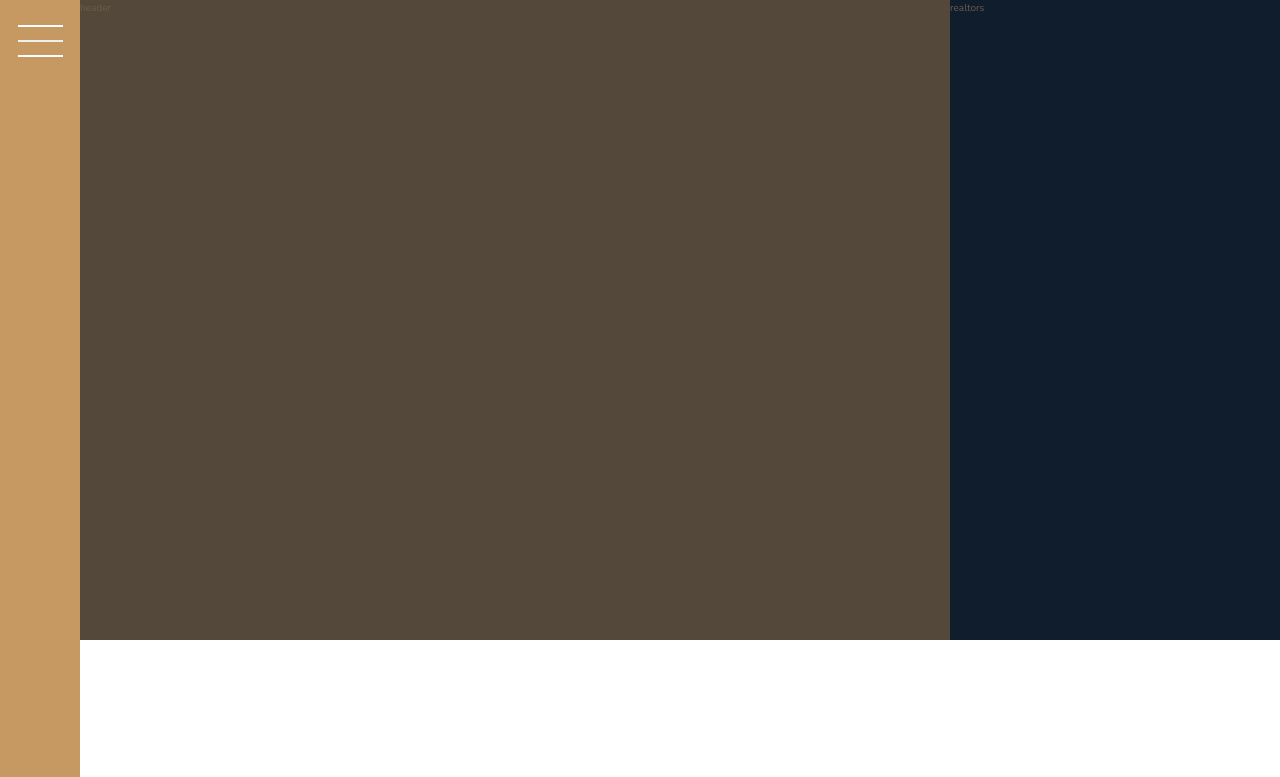
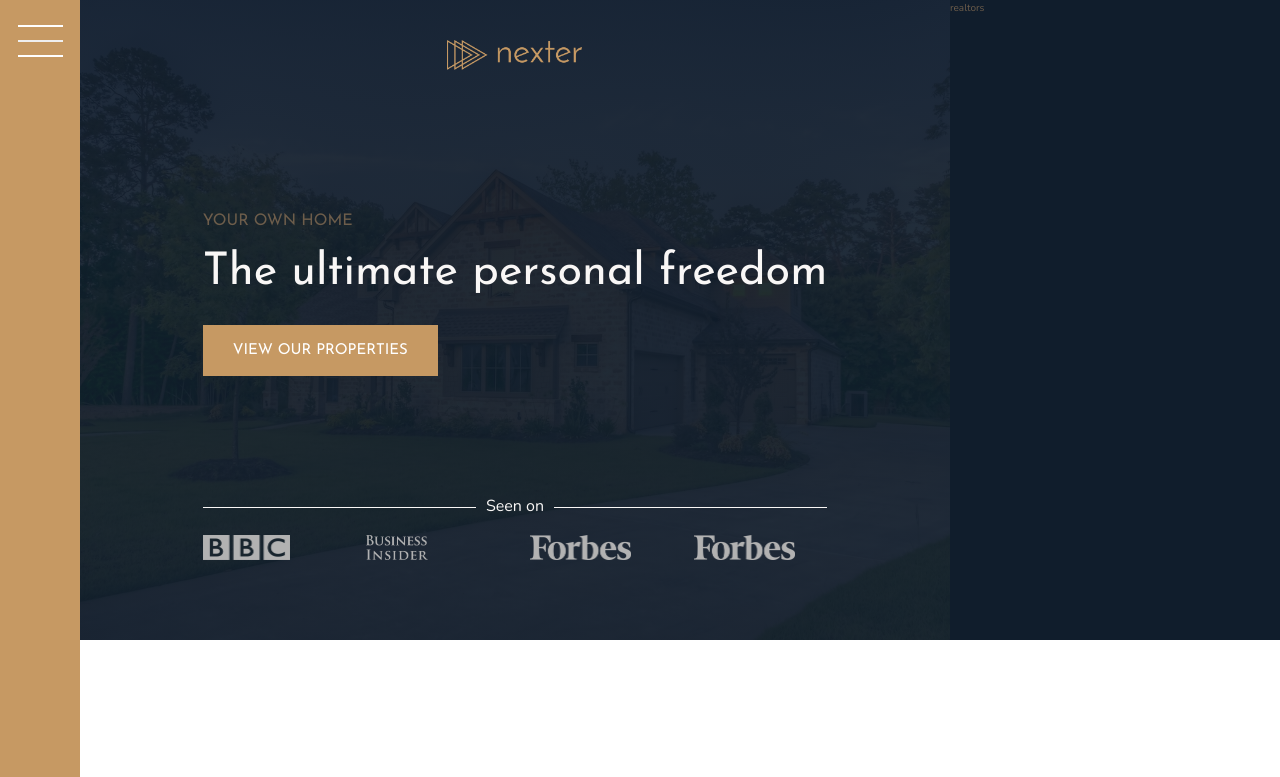
Before and after one commit to nivanovic7/nexter, a website: page index.html in a window 1280 px wide. Shown: the top 777 px of the page. Drawn offline with nearby package versions, Linux system fonts and the light colour scheme.

Commit message:
Added header logos

```diff
--- a/index.html
+++ b/index.html
@@ -16,7 +16,19 @@
   </head>
   <body class="container">
     <div class="sidebar"><button class="nav-btn"></button></div>
-    <div class="header">header</div>
+    <div class="header">
+      <img src="img/logo.png" alt="logo" class="header__logo" />
+      <h3 class="heading-3">Your own home</h3>
+      <h1 class="heading-1">The ultimate personal freedom</h1>
+      <button class="btn header__btn">View our properties</button>
+      <div class="header__seenon-text">Seen on</div>
+      <div class="header__seenon-logos">
+        <img src="img/logo-bbc.png" alt="" />
+        <img src="img/logo-bi.png" alt="" />
+        <img src="img/logo-forbes.png" alt="" />
+        <img src="img/logo-forbes.png" alt="" />
+      </div>
+    </div>
     <div class="realtors">realtors</div>
     <div class="features">
       <div class="feature">
--- a/sass/_header.scss
+++ b/sass/_header.scss
@@ -1,4 +1,57 @@
 .header {
   background-color: $color-grey-dark-1;
   grid-column: full-start / col-end 6;
+  background-image: linear-gradient(
+      rgba($color-secondary, 0.93),
+      rgba($color-secondary, 0.93)
+    ),
+    url("../img/hero.jpeg");
+  background-size: cover;
+  padding: 8rem;
+  padding-top: 4rem;
+
+  display: grid;
+  grid-template-rows: 1fr min-content 6rem 1fr;
+  grid-template-columns: max-content;
+  justify-content: center;
+  row-gap: 1.5rem;
+
+  &__logo {
+    height: 3rem;
+    justify-self: center;
+  }
+
+  &__btn {
+    align-self: start;
+    justify-self: start;
+  }
+
+  &__seenon-text {
+    display: grid;
+    grid-template-columns: 1fr max-content 1fr;
+    gap: 1rem;
+    align-items: center;
+
+    font-size: 1.6rem;
+    color: $color-grey-light-1;
+    &::before,
+    &::after {
+      content: "";
+      height: 1px;
+      display: block;
+      background-color: currentColor;
+    }
+  }
+
+  &__seenon-logos {
+    display: grid;
+    grid-template-columns: repeat(4, 1fr);
+    gap: 3rem;
+    justify-content: center;
+
+    img {
+      height: 2.5rem;
+      filter: brightness(70%);
+    }
+  }
 }
--- a/sass/_typography.scss
+++ b/sass/_typography.scss
@@ -5,6 +5,9 @@
 
 .heading-1 {
   @extend %heading;
+  font-size: 4.5rem;
+  color: $color-grey-light-1;
+  line-height: 1;
 }
 .heading-2 {
   @extend %heading;
@@ -24,6 +27,7 @@
   @extend %heading;
   font-size: $color-primary;
   text-transform: uppercase;
+  font-size: 1.6rem;
 }
 .heading-4 {
   @extend %heading;
```
Also changed, not shown: css/style.css.
